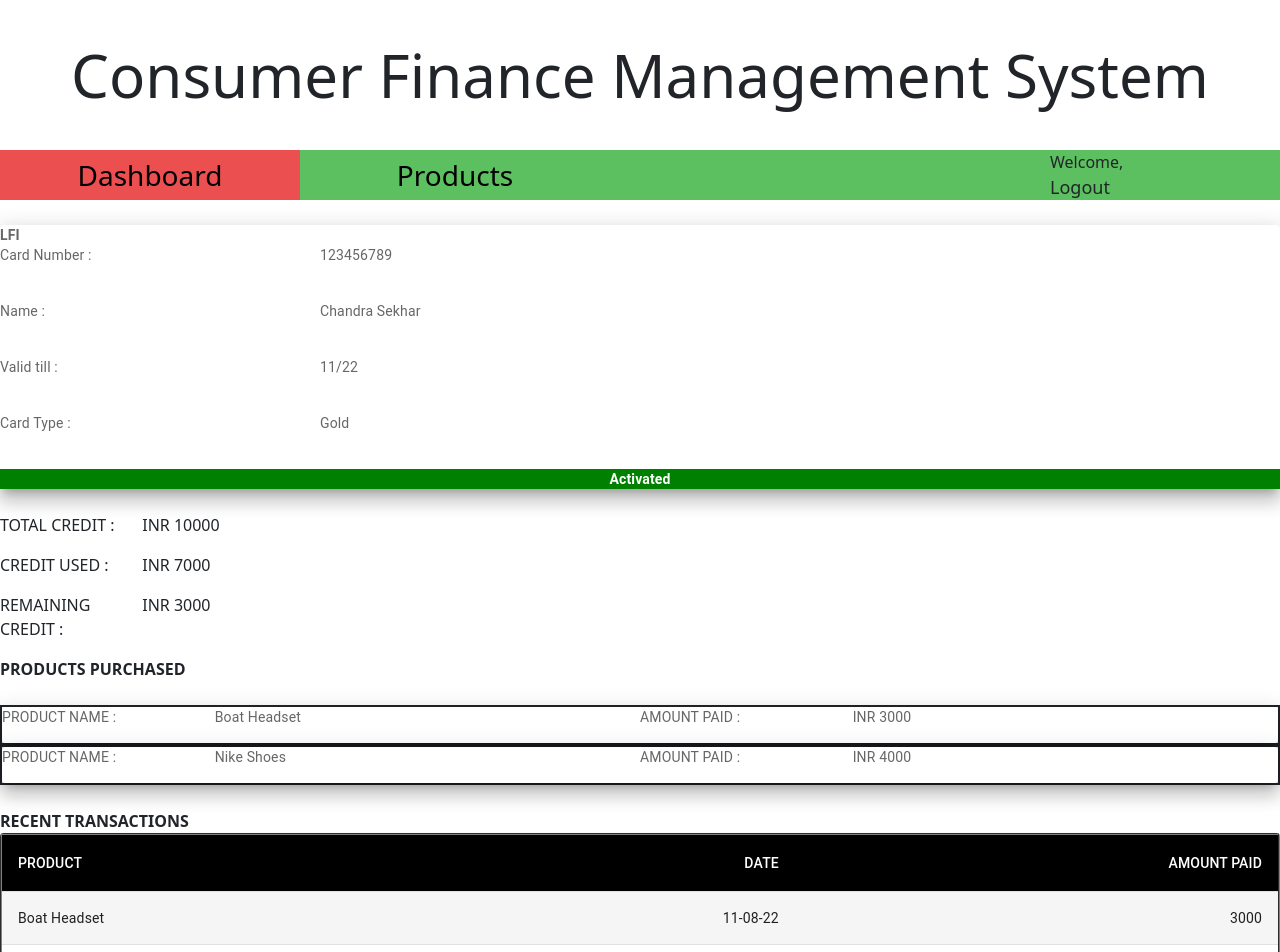
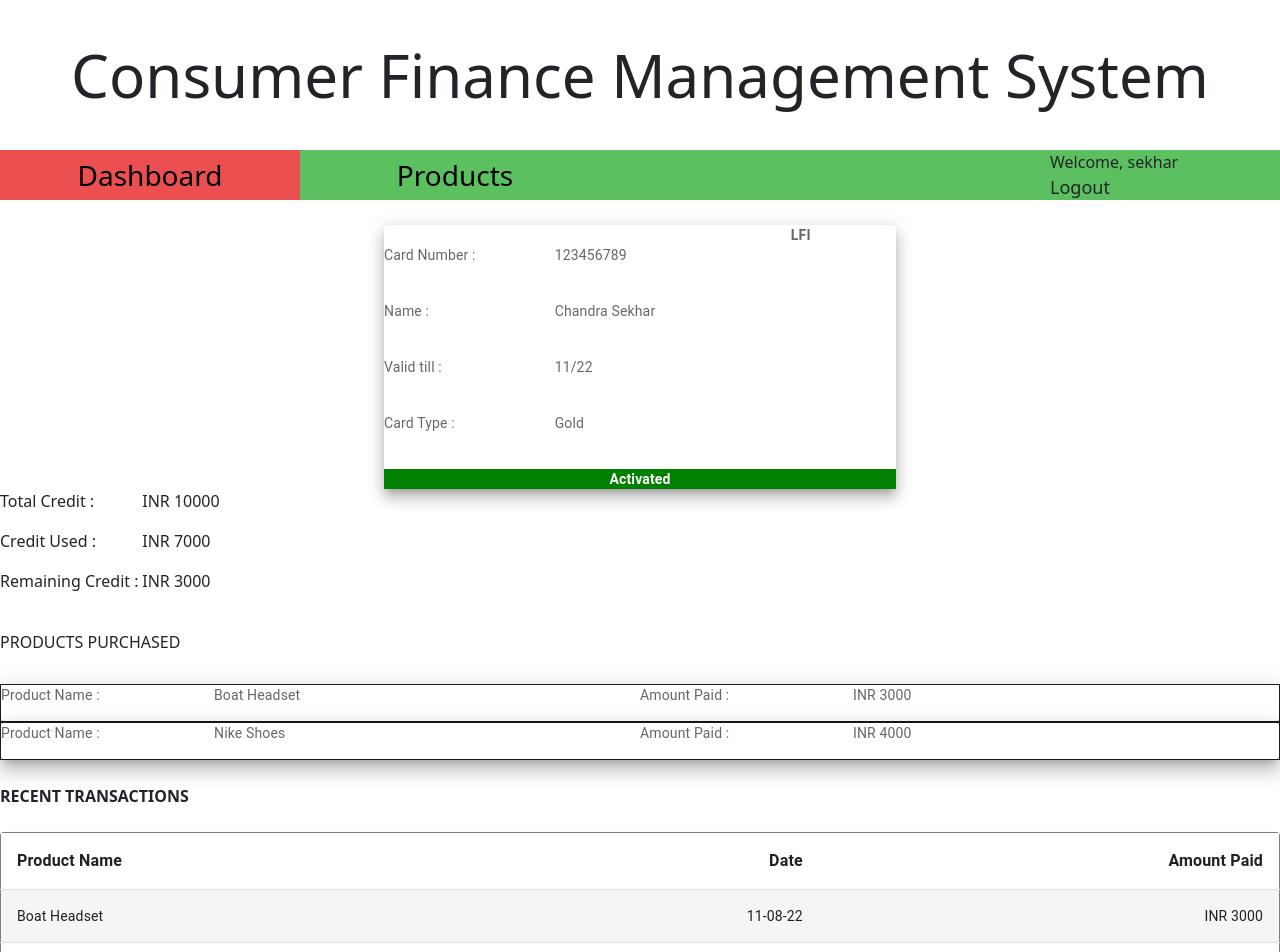
Before and after one commit to mouni2317/cfms_frontend, a React (Create React App) app: page /dashboard in a window 1280 px wide. Shown: the top 952 px of the page. Built offline with nearby package versions, Linux system fonts and the light colour scheme.

Commit message:
Added some changes to thne dashboard

```diff
--- a/src/Components/Auth.js
+++ b/src/Components/Auth.js
@@ -147,8 +147,8 @@ export default function Auth(props) {
                         </button>
                     </div>
                     <div className='d-grid gap-2 mt-3'>
-                        <button type='submit' className='btn btn-primary'>
-                            reset
+                        <button type='reset' className='btn btn-primary' >
+                            Reset
                         </button>
                     </div>
                 </div>
--- a/src/Components/Dashboard.js
+++ b/src/Components/Dashboard.js
@@ -42,16 +42,16 @@ export class Dashboard extends Component {
       ],
       recentTransactions: [
         {
+          ProductName: "Boat Headset",
           transactionId: "1234A23",
-          transactionDate: Moment("08-11-2022").format("DD-MM-YY"),
+          PurchaseDate: Moment("08-11-2022").format("DD-MM-YY"),
           amountPaid: 3000,
-          product: "Boat Headset",
         },
         {
+          ProductName: "Nike Shoes",
           transactionId: "4563B12",
-          transactionDate: Moment("3-07-2022").format("DD-MM-YY"),
+          PurchaseDate: Moment("3-07-2022").format("DD-MM-YY"),
           amountPaid: 4000,
-          product: "Nike Shoes",
         },
       ],
     };
@@ -64,8 +64,7 @@ export class Dashboard extends Component {
     }));
     const StyledTableCell = styled(TableCell)(({ theme }) => ({
       [`&.${tableCellClasses.head}`]: {
-        backgroundColor: theme.palette.common.black,
-        color: theme.palette.common.white,
+        fontSize: 16,
       },
       [`&.${tableCellClasses.body}`]: {
         fontSize: 14,
@@ -84,55 +83,52 @@ export class Dashboard extends Component {
     return (
       <div>
         <div >
-          <div className="usercard">
-            <Item key={1} elevation={12}>
+          <div className="usercard" style={{float:"left",width:"40%",marginLeft:"30%"}}>
+            <Item key={1} elevation={10}>
               <Grid container >
-                <Grid item xs={12}>
-                  <b className="lfi">LFI</b>
+                <Grid item xs={10}>
+                  <b className="lfi" style={{float:"right"}}>LFI</b>
                 </Grid>
               </Grid>
 
               <Grid container>
-                <Grid item xs={3}>
+                <Grid item xs={4}>
                   <p className="attribute">Card Number :</p>
                 </Grid>
-                <Grid item xs={7}>
+                <Grid item xs={8}>
                   <p className="value">
                     {this.state.CardDetails.CardNumber}
-
                   </p>
                 </Grid>
               </Grid>
               <br />
               <Grid container>
-                <Grid item xs={3}>
+                <Grid item xs={4}>
                   <p className="attribute">Name :</p>
                 </Grid>
-                <Grid item xs={7}>
+                <Grid item xs={8}>
                   <p className="value">
                     {this.state.CardDetails.HolderName}
-
                   </p>
                 </Grid>
               </Grid>
               <br />
               <Grid container>
-                <Grid item xs={3}>
+                <Grid item xs={4}>
                   <p className="attribute">Valid till :</p>
                 </Grid>
-                <Grid item xs={7}>
+                <Grid item xs={8}>
                   <p className="value">
                     {this.state.CardDetails.Validity}
-
                   </p>
                 </Grid>
               </Grid>
               <br />
               <Grid container>
-                <Grid item xs={3}>
+                <Grid item xs={4}>
                   <p className="attribute">Card Type :</p>
                 </Grid>
-                <Grid item xs={7}>
+                <Grid item xs={8}>
                   <p className="value">
                     {this.state.CardDetails.CardType}
 
@@ -159,7 +155,7 @@ export class Dashboard extends Component {
               <Grid item xs={12} sm={12} md={4}>
                 <Grid container>
                   <Grid item xs={4}>
-                    <p className="attribute">TOTAL CREDIT :</p>
+                    <p className="attribute">Total Credit :</p>
                   </Grid>
                   <Grid item xs={8}>
                     <p className="value">
@@ -175,7 +171,7 @@ export class Dashboard extends Component {
               <Grid item xs={12} sm={12} md={4}>
                 <Grid container>
                   <Grid item xs={4}>
-                    <p className="attribute">CREDIT USED :</p>
+                    <p className="attribute">Credit Used :</p>
                   </Grid>
                   <Grid item xs={8}>
                     <p className="value">
@@ -191,7 +187,7 @@ export class Dashboard extends Component {
               <Grid item xs={12} sm={12} md={4}>
                 <Grid container>
                   <Grid item xs={4}>
-                    <p className="attribute">REMAINING CREDIT :</p>
+                    <p className="attribute">Remaining Credit :</p>
                   </Grid>
                   <Grid item xs={8}>
                     <p className="value">
@@ -202,15 +198,16 @@ export class Dashboard extends Component {
               </Grid>
             </Grid>
           </div>
+          <br />
           <div className="products-title">
-            <b>PRODUCTS PURCHASED</b>
+            <h6>PRODUCTS PURCHASED</h6>
           </div>
           <br />
 
           <div className="products-purchased">
             {this.state.productsPurchased.map((x) => {
               return (
-                <Grid className="product" container border={2}>
+                <Grid className="product" container border={1}>
                   <Grid item xs={12}>
                     <Item
                       key={this.state.productsPurchased.indexOf(x)}
@@ -221,7 +218,7 @@ export class Dashboard extends Component {
                           <Grid container>
                             <Grid item xs={4}>
                               <p className="attribute">
-                                PRODUCT NAME :
+                                Product Name :
                               </p>
                             </Grid>
                             <Grid item xs={4}>
@@ -235,7 +232,7 @@ export class Dashboard extends Component {
                           <Grid container>
                             <Grid item xs={4}>
                               <p className="attribute">
-                                AMOUNT PAID :
+                                Amount Paid :
                               </p>
                             </Grid>
                             <Grid item xs={4}>
@@ -260,27 +257,28 @@ export class Dashboard extends Component {
           <div className="product-names">
             <b>RECENT TRANSACTIONS</b>
           </div>
+          <br />
           <div className="transactions">
             <TableContainer component={Paper}>
-              <Table aria-label="customized table" border={2} >
+              <Table aria-label="customized table" border={1} >
                 <TableHead>
                   <TableRow>
-                    <StyledTableCell>PRODUCT</StyledTableCell>
-                    <StyledTableCell align="right">DATE</StyledTableCell>
-                    <StyledTableCell align="right">AMOUNT PAID</StyledTableCell>
+                    <StyledTableCell><b>Product Name</b></StyledTableCell>
+                    <StyledTableCell align="right"><b>Date</b></StyledTableCell>
+                    <StyledTableCell align="right"><b>Amount Paid</b></StyledTableCell>
                   </TableRow>
                 </TableHead>
-                <TableBody border={2}>
+                <TableBody border={1}>
                   {this.state.recentTransactions.map((row) => (
                     <StyledTableRow key={row.transactionId}>
                       <StyledTableCell component="th" scope="row">
-                        {row.product}
+                        {row.ProductName}
                       </StyledTableCell>
                       <StyledTableCell align="right">
-                        {row.transactionDate}
+                        {row.PurchaseDate}
                       </StyledTableCell>
                       <StyledTableCell align="right">
-                        {row.amountPaid}
+                        INR {row.amountPaid}
                       </StyledTableCell>
                     </StyledTableRow>
                   ))}
--- a/src/Components/NavBar.js
+++ b/src/Components/NavBar.js
@@ -5,6 +5,7 @@ import "./NavBar.css"
 
 export default function NavBar() {
 
+  sessionStorage.setItem("username","sekhar");
   const navigate = useNavigate();
   const navigateToLogin = () => navigate('/');
 
```
